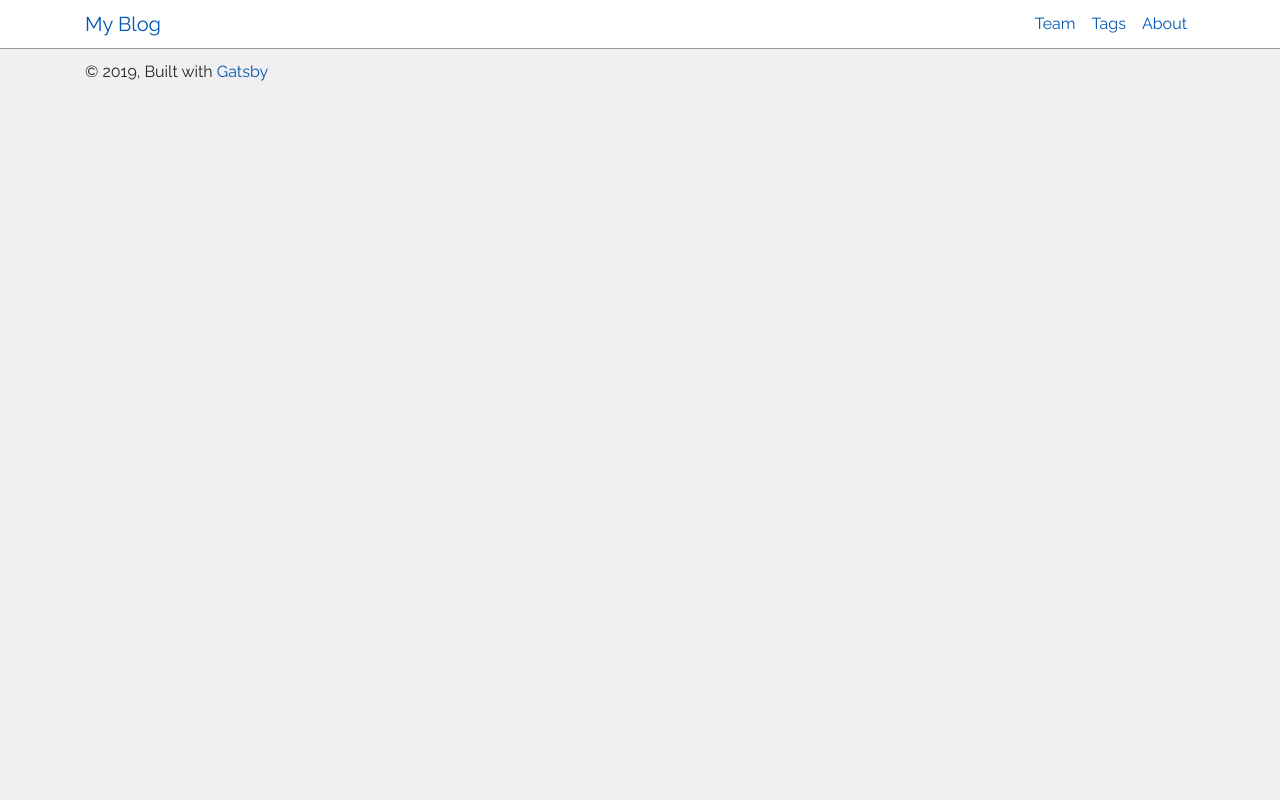
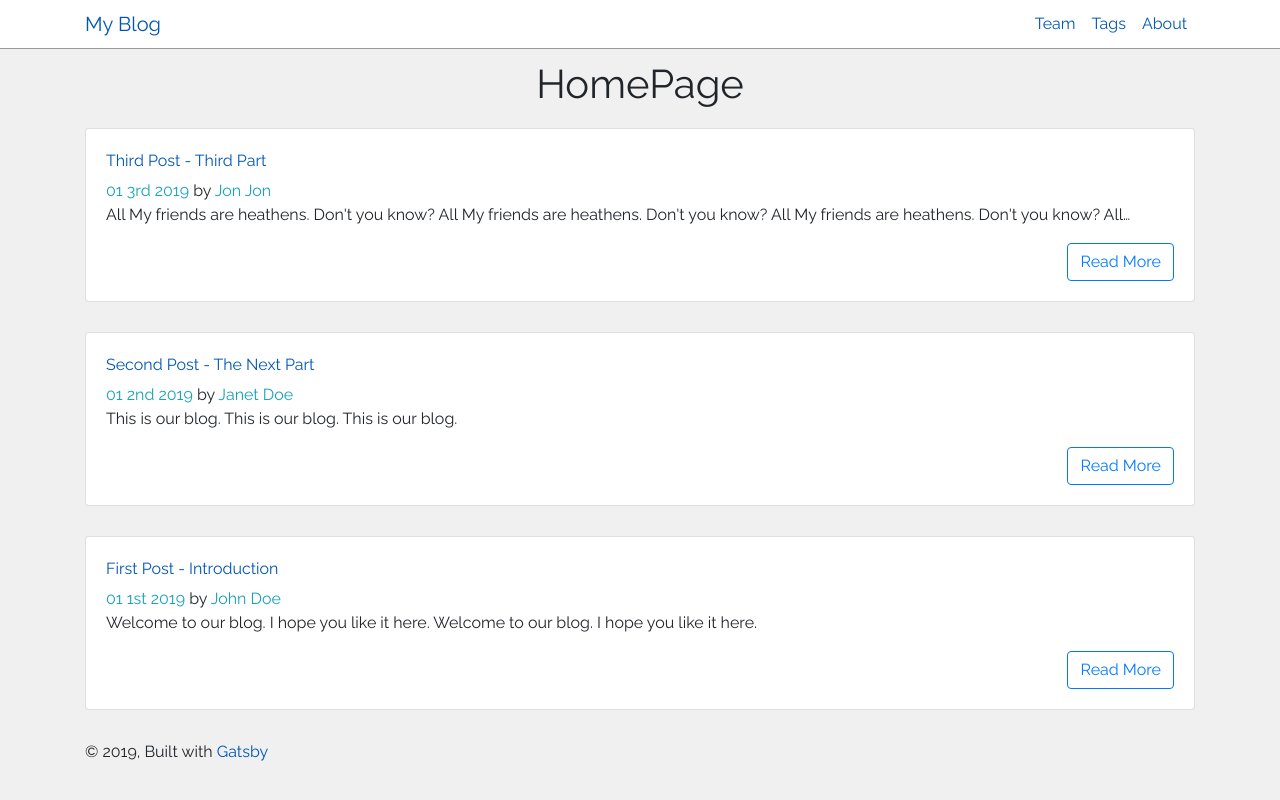
Before and after one commit to OdongoWaga/John-Blog, a Gatsby site: page / in a window 1280 px wide. Built offline with nearby package versions, Linux system fonts and the light colour scheme; Gatsby itself is replaced by a stand-in of ours.

Commit message:
Post
Signed-off-by: Waga Odongo <wagaodongo@gmail.com>

```diff
--- /dev/null
+++ b/src/components/Post.js
@@ -0,0 +1,26 @@
+import React from "react"
+import { Link } from "gatsby"
+import { Card, CardTitle, CardText, CardSubtitle, CardBody } from "reactstrap"
+
+const Post = ({ title, author, path, date, body }) => {
+  return (
+    <Card>
+      <CardBody>
+        <CardTitle>
+          <Link to={path}>{title} </Link>{" "}
+        </CardTitle>
+        <CardSubtitle>
+          <span className="text-info">{date} </span> by{" "}
+          <span className="text-info">{author} </span>
+        </CardSubtitle>
+        <CardText>{body} </CardText>
+        <Link to={path} className="btn btn-outline-primary float-right">
+          {" "}
+          Read More{" "}
+        </Link>
+      </CardBody>
+    </Card>
+  )
+}
+
+export default Post
--- a/src/pages/index.js
+++ b/src/pages/index.js
@@ -1,13 +1,52 @@
 import React from "react"
-
 import Layout from "../components/layout"
-
 import SEO from "../components/seo"
+import { graphql, StaticQuery } from "gatsby"
+import Post from "../components/Post"
 
 const IndexPage = () => (
   <Layout>
     <SEO title="Home" keywords={[`gatsby`, `application`, `react`]} />
+    <h1> HomePage </h1>
+
+    <StaticQuery
+      query={indexQuery}
+      render={data => {
+        return (
+          <div>
+            {data.allMarkdownRemark.edges.map(({ node }) => (
+              <Post
+                title={node.frontmatter.title}
+                author={node.frontmatter.author}
+                path={node.frontmatter.path}
+                date={node.frontmatter.date}
+                body={node.excerpt}
+              />
+            ))}
+          </div>
+        )
+      }}
+    />
   </Layout>
 )
 
+const indexQuery = graphql`
+  query {
+    allMarkdownRemark(sort: { fields: [frontmatter___date], order: DESC }) {
+      edges {
+        node {
+          id
+          frontmatter {
+            title
+            date(formatString: "MM Do YYYY")
+            author
+            path
+          }
+          excerpt
+        }
+      }
+    }
+  }
+`
+
 export default IndexPage
--- a/src/pages/posts/001-first-post.md
+++ b/src/pages/posts/001-first-post.md
@@ -1,9 +1,9 @@
-...
-title: 'First Post - Introduction'
+---
+title: "First Post - Introduction"
 date: 2019-01-01 07:00:00
-author: 'John Doe'
-path: '/first-post'
-...
+author: "John Doe"
+path: "/first-post"
+---
 
 Welcome to our blog. I hope you like it here.
 Welcome to our blog. I hope you like it here.
--- a/src/pages/posts/002-second-post.md
+++ b/src/pages/posts/002-second-post.md
@@ -1,9 +1,9 @@
-...
-title: 'Second Post - The Next Part'
+---
+title: "Second Post - The Next Part"
 date: 2019-01-02 07:00:00
-author: 'Janet Doe'
-path: '/second-post'
-...
+author: "Janet Doe"
+path: "/second-post"
+---
 
 This is our blog.
 This is our blog.
--- a/src/pages/posts/003-third-post.md
+++ b/src/pages/posts/003-third-post.md
@@ -1,9 +1,9 @@
-...
-title: 'Third Post - Third Part'
+---
+title: "Third Post - Third Part"
 date: 2019-01-03 07:00:00
-author: 'Jon Jon'
-path: '/third-post'
-...
+author: "Jon Jon"
+path: "/third-post"
+---
 
 All My friends are heathens. Don't you know?
 All My friends are heathens. Don't you know?
```
